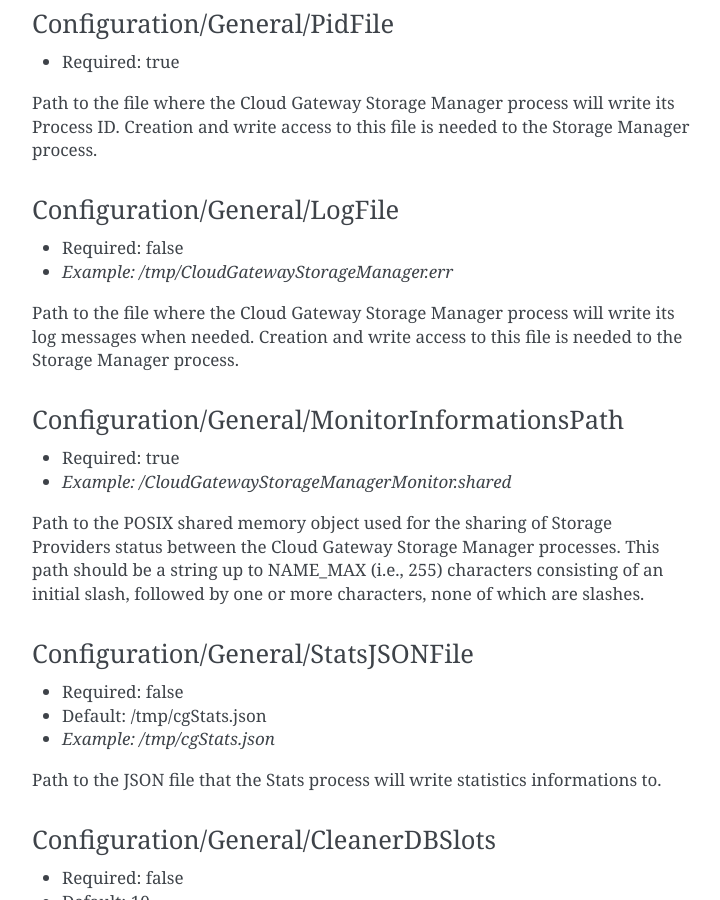
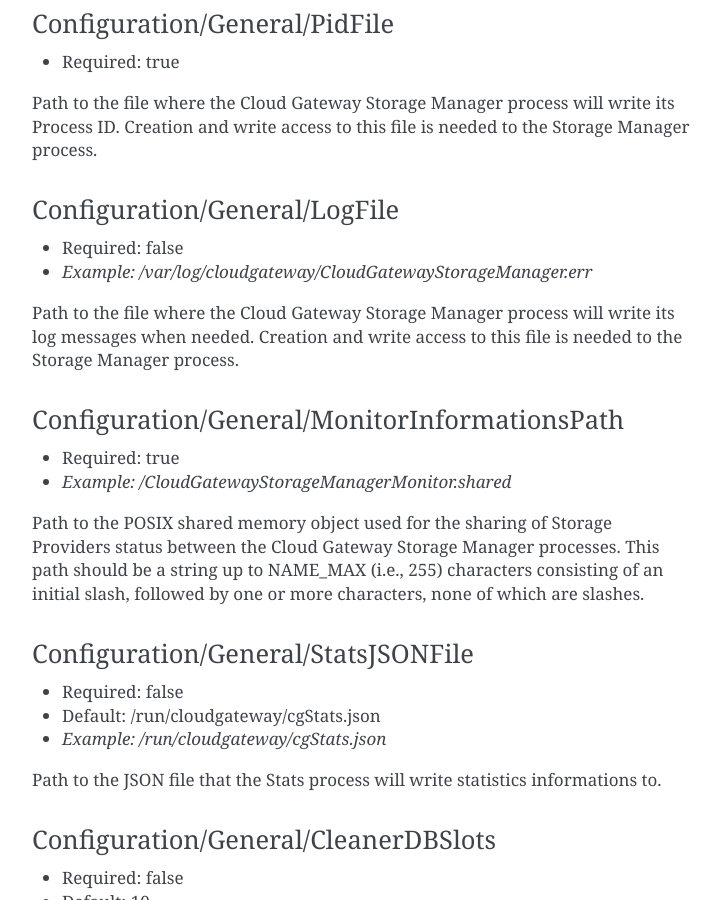
Before and after one commit to nuagelabsfr/cloud-gateway, a Sphinx documentation site: the page built from docs/configuration_options.rst, in a window 1280 px wide and 900 px high, scrolled down 1221 px. Shown: the whole window, without its empty margins (388-1108 px from the left). Built offline with Sphinx 7.4.7, drawn with Linux system fonts in a browser that asks for light colours.

Commit message:
Change default path for CommunicationSocket, PidFile, LogFile & StatsJSONFile

```diff
--- a/docs/configuration_options.rst
+++ b/docs/configuration_options.rst
@@ -73,7 +73,7 @@
 
 -  Required: false
 
--  *Example: /tmp/CloudGatewayStorageManager.err*
+-  *Example: /var/log/cloudgateway/CloudGatewayStorageManager.err*
 
 Path to the file where the Cloud Gateway Storage Manager process will
 write its log messages when needed. Creation and write access to this
@@ -97,9 +97,9 @@
 
 -  Required: false
 
--  Default: /tmp/cgStats.json
+-  Default: /run/cloudgateway/cgStats.json
 
--  *Example: /tmp/cgStats.json*
+-  *Example: /run/cloudgateway/cgStats.json*
 
 Path to the JSON file that the Stats process will write statistics
 informations to.
```
Also changed, not shown: README.md (+13 -3 lines), 6 other files.
